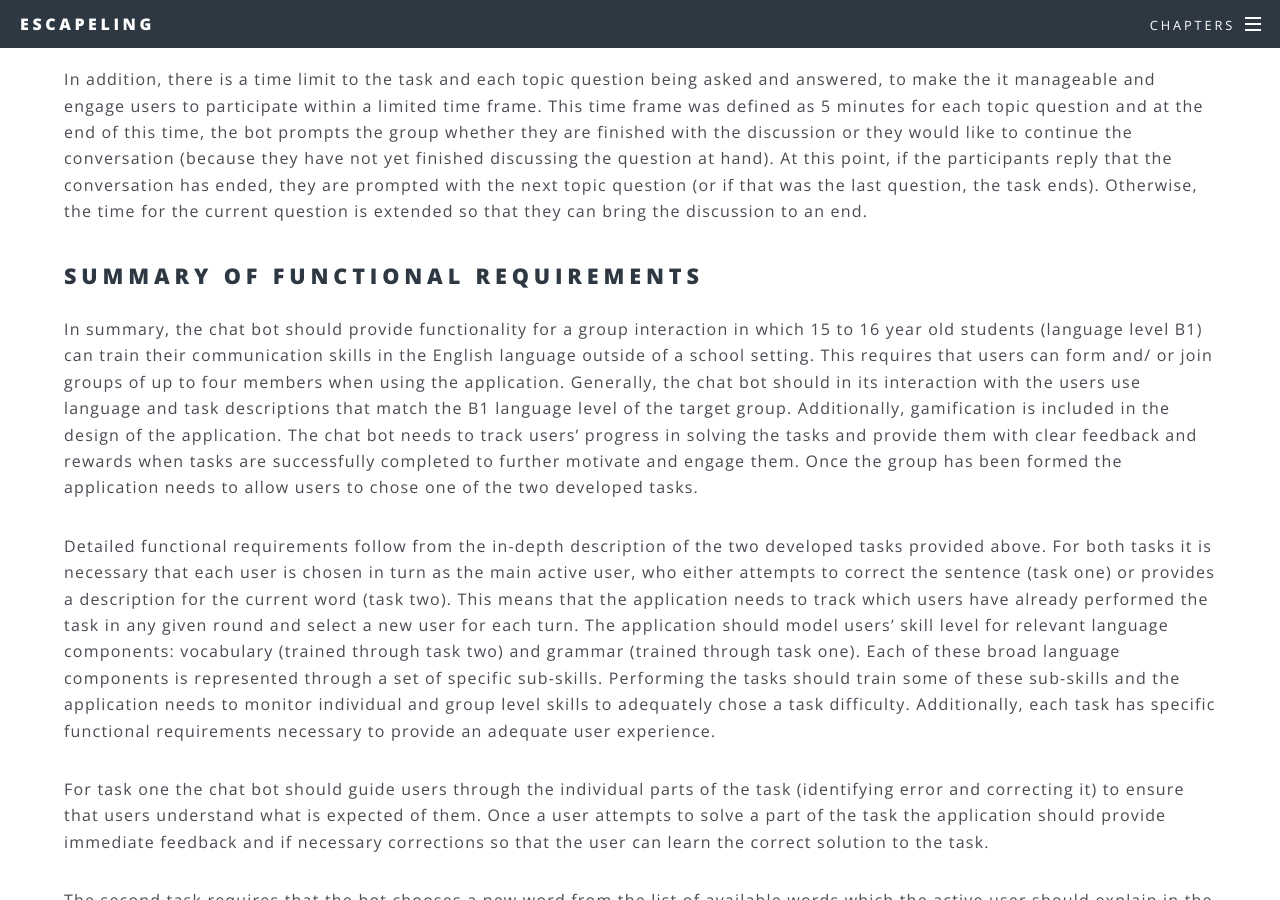
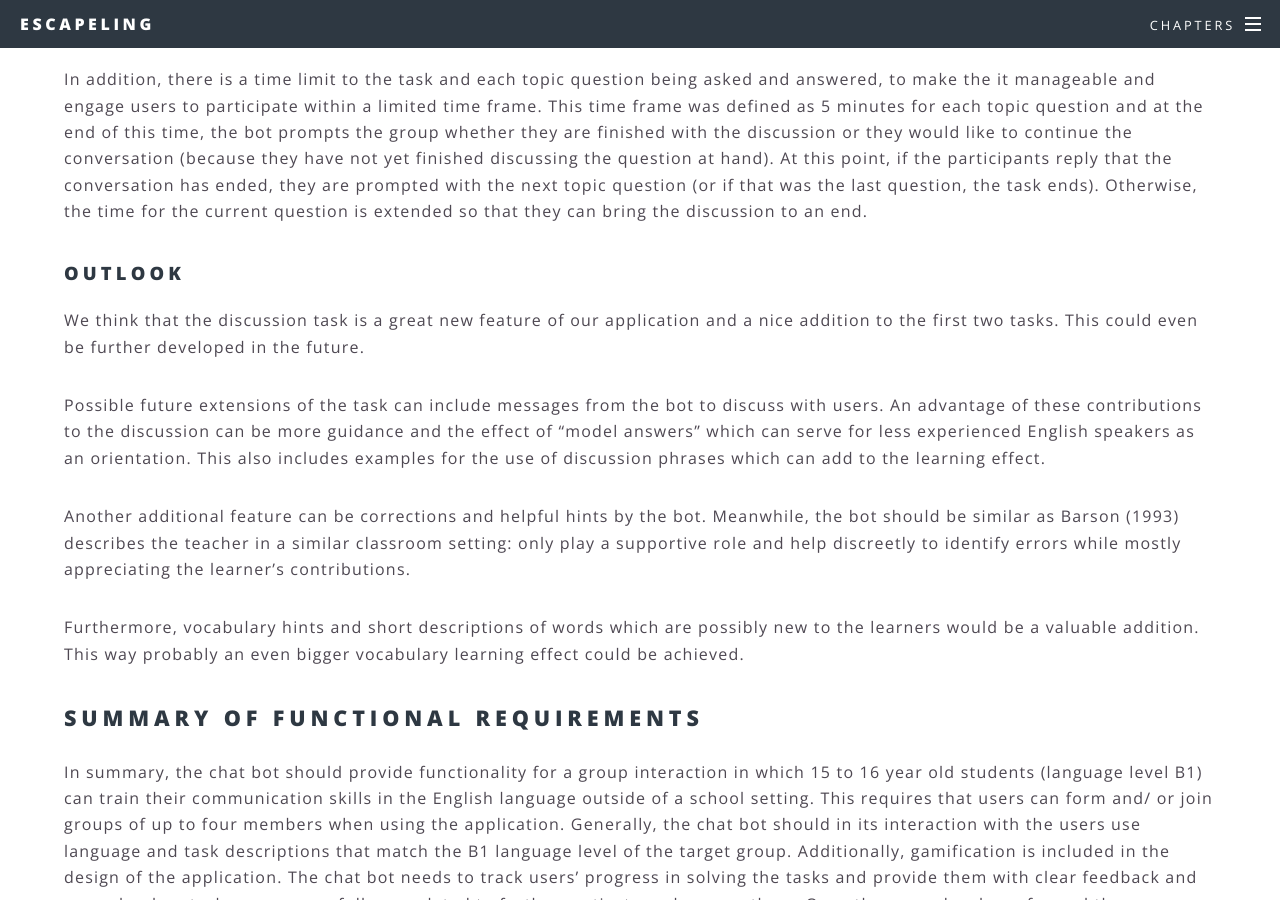
Before and after one commit to ALLUOS/ALLUOS.github.io, a Jekyll site: the page built from _posts/2020-05-03-design.md, in a window 1280 px wide and 900 px high, scrolled down 10226 px. Built offline with Jekyll 4.4.1, drawn with Linux system fonts in a browser that asks for light colours; some of the changed text lies outside the part shown.

Commit message:
added outlook section and updated references

```diff
--- a/_posts/2020-05-03-design.md
+++ b/_posts/2020-05-03-design.md
@@ -178,7 +178,15 @@ Which translates to:
 
 In addition, there is a time limit to the task and each topic question being asked and answered, to make the it manageable and engage users to participate within a limited time frame. This time frame was defined as 5 minutes for each topic question and at the end of this time, the bot prompts the group whether they are finished with the discussion or they would like to continue the conversation (because they have not yet finished discussing the question at hand). At this point, if the participants reply that the conversation has ended, they are prompted with the next topic question (or if that was the last question, the task ends). Otherwise, the time for the current question is extended so that they can bring the discussion to an end.
 
+### Outlook
 
+We think that the discussion task is a great new feature of our application and a nice addition to the first two tasks. This could even be further developed in the future.
+
+Possible future extensions of the task can include messages from the bot to discuss with users. An advantage of these contributions to the discussion can be more guidance and the effect of “model answers” which can serve for less experienced English speakers as an orientation. This also includes examples for the use of discussion phrases which can add to the learning effect.
+
+Another additional feature can be corrections and helpful hints by the bot. Meanwhile, the bot should be similar as Barson (1993) describes the teacher in a similar classroom setting: only play a supportive role and help discreetly to identify errors while mostly appreciating the learner’s contributions.
+
+Furthermore, vocabulary hints and short descriptions of words which are possibly new to the learners would be a valuable addition. This way probably an even bigger vocabulary learning effect could be achieved.
 
 
 ## Summary of Functional Requirements
@@ -203,6 +211,8 @@ Balderas, I. and Guillén Cuamatzi, P. (2018). Self and Peer Correction to Impro
 
 Baranek, L. K. (1996). The effect of rewards and motivation on student achievement.
 
+Barson, J., Frommer, J. & Schwartz, M. (1993). Foreign Language Learning Using E-Mail in a Task-Oriented Perspective: Interuniversity Experiments in Communication and Collaboration. Journal of Education and Technology, 2 (4), 565-584.
+
 CEFR (Common European Framework for Reference of Language) 2020, Global scale - Table 1 (CEFR 3.3): Common Reference levels. https://www.coe.int/en/web/common-european-framework-reference-languages/table-1-cefr-3.3-common-reference-levels-global-scale
 
 Chen, Xiaobin & Meurers, Detmar. (2016). Characterizing Text Difficulty with Word Frequencies. 84-94. 10.18653/v1/W16-0509.
@@ -217,9 +227,13 @@ Ellis, R. et al. (2009). Implicit and Explicit Knowledge inSecond Language Learn
 
 Flores, J. F. F. (2015). Using gamification to enhance second language learning. Digital Education Review, (27), 32-54.
 
+Jin, G. (2008). Application of Communicative Approach in College English Teaching. Asian Social Science, 4 (4), 81-85.
+
 Johnson, D. W. (1991). Cooperative Learning: Increasing College Faculty Instructional Productivity. ASHE-ERIC Higher Education Report No. 4, 1991. ASHE-ERIC Higher Education Reports, George Washington University, One Dupont Circle, Suite 630, Washington, DC 20036-1183.
 
 Leroy, G., & Kauchak, D. (2014). The effect of word familiarity on actual and perceived text difficulty. Journal of the American Medical Informatics Association : JAMIA, 21(e1), e169–e172. https://doi.org/10.1136/amiajnl-2013-002172
+
+Lyster, R. (2018). Content-Based Language Teaching. New York: Routledge.
 
 Mary McGroarty (1989) The Benefits of Cooperative Learning Arrangements in Second Language Instruction, NABE Journal, 13:2, 127-143, DOI: 10.1080/08855072.1989.10668555
 
@@ -229,4 +243,6 @@ Pawlak, M. (2014). Error Correction in the Foreign Language Classroom. Reconside
 
 Rudell, A. P. (1993). Frequency of word usage and perceived word difficulty: Ratings of Kučera and Francis words. Behavior Research Methods, Instruments & Computers, 25(4), 455–   463. https://doi.org/10.3758/BF03204543
 
+Sternberg, R. J.(1987): Most Vocabulary is Learned From Context. In: M. G. McKeown & M. E. Curtis (Eds.) The Nature of Vocabulary Acquisition (pp. 89-106). New York, London: Psychology Press.
+
 Zhang, Y. (2010). Cooperative language learning and foreign language learning and teaching. Journal of Language Teaching and Research, 1(1), 81-83.
```
